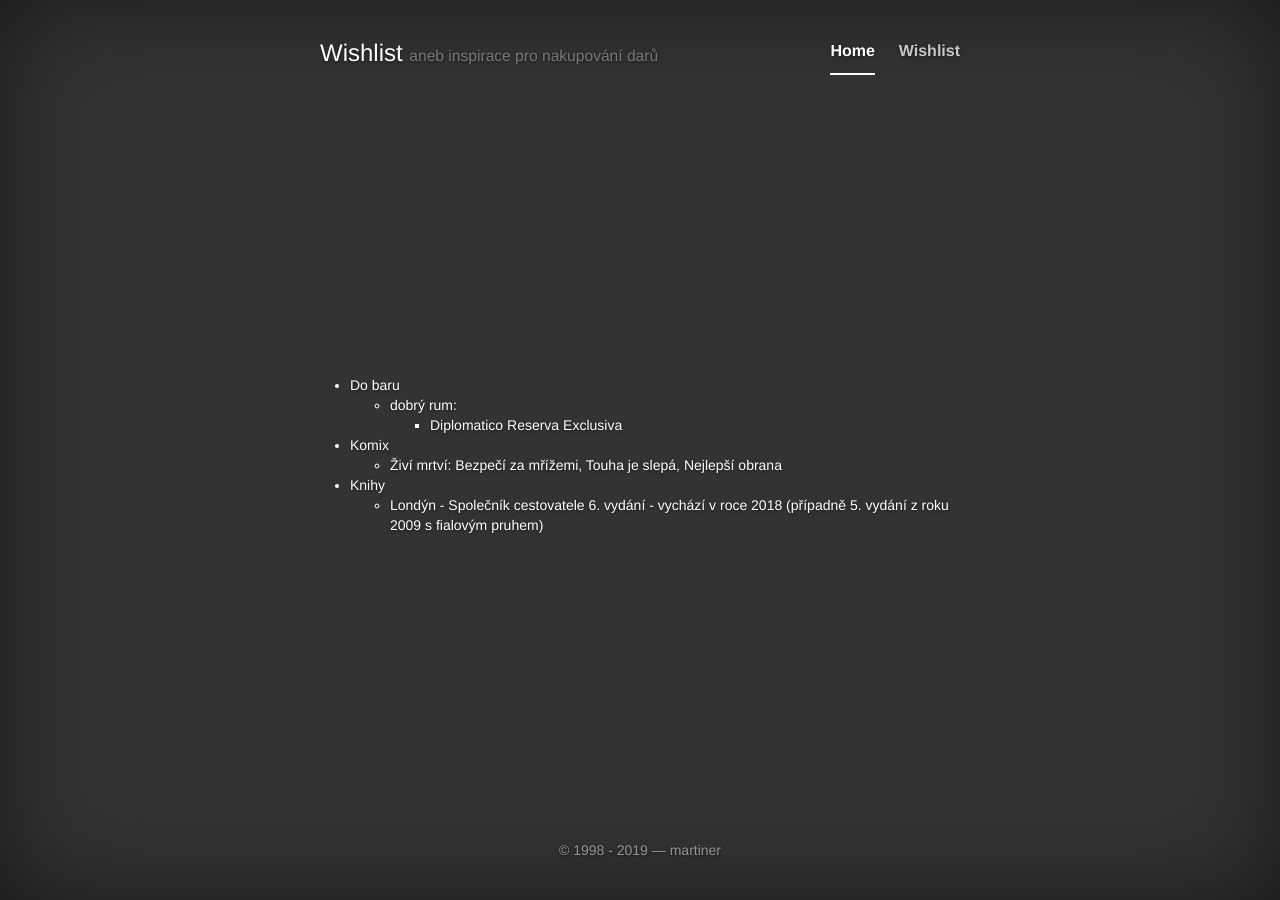
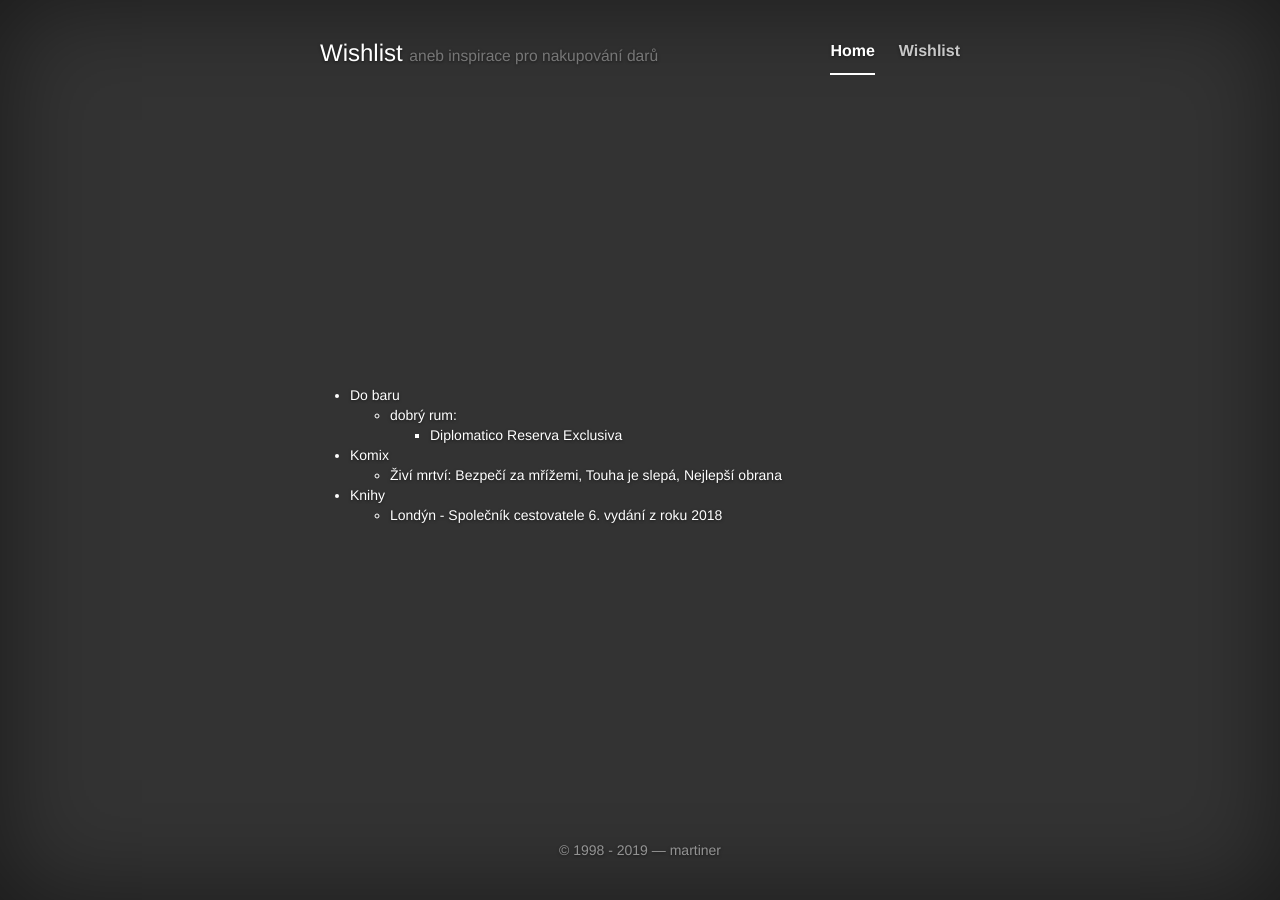
Before and after one commit to martiner/martiner.github.com, a Jekyll site: the page built from wishlist.html, in a window 1280 px wide. Built offline with Jekyll 4.4.1, drawn with Linux system fonts in a browser that asks for light colours; nearby versions of some CDN libraries.

Commit message:
chg: update pruvodce

```diff
--- a/wishlist.html
+++ b/wishlist.html
@@ -24,14 +24,12 @@ redirect_from: /wishlist/
 
 <li>Knihy<ul>
 	<li><a href="https://www.knizniklub.cz/knihy/300414-londyn-spolecnik-cestovatele.html">Londýn - Společník cestovatele</a>
-	6. vydání - vychází v roce 2018
-		(případně <a href="https://www.knizniklub.cz/knihy/65882-londyn-spolecnik-cestovatele.html">5. vydání z roku 2009 s fialovým pruhem</a>)
-	</li>
+	6. vydání z roku 2018</li>
 	</ul></li>
 
 <!--<li>E-booky<ul>
 	<li><a href="http://amzn.com/w/F3YFWLIZYCWX">Amazon wishlist</a></li>
-	</ul></li>
+	</ul></li>-->
 
 <!--<li>Oblečení<ul>
 	<li><a href="http://www.betabrand.com/executive-pinstripe-hoodie.html">mikina Pinstripe Executive (šedá)</a></li>
```
